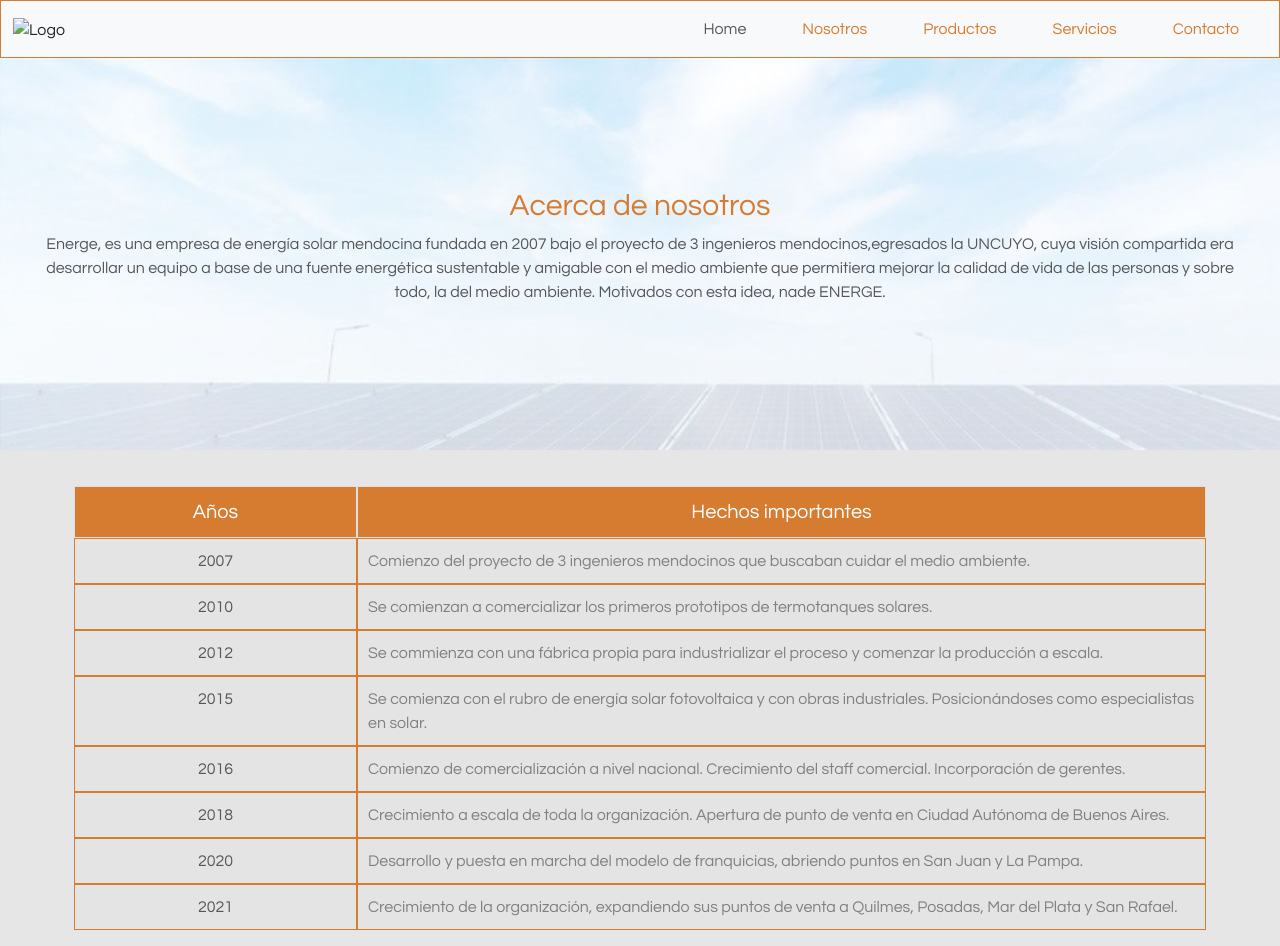
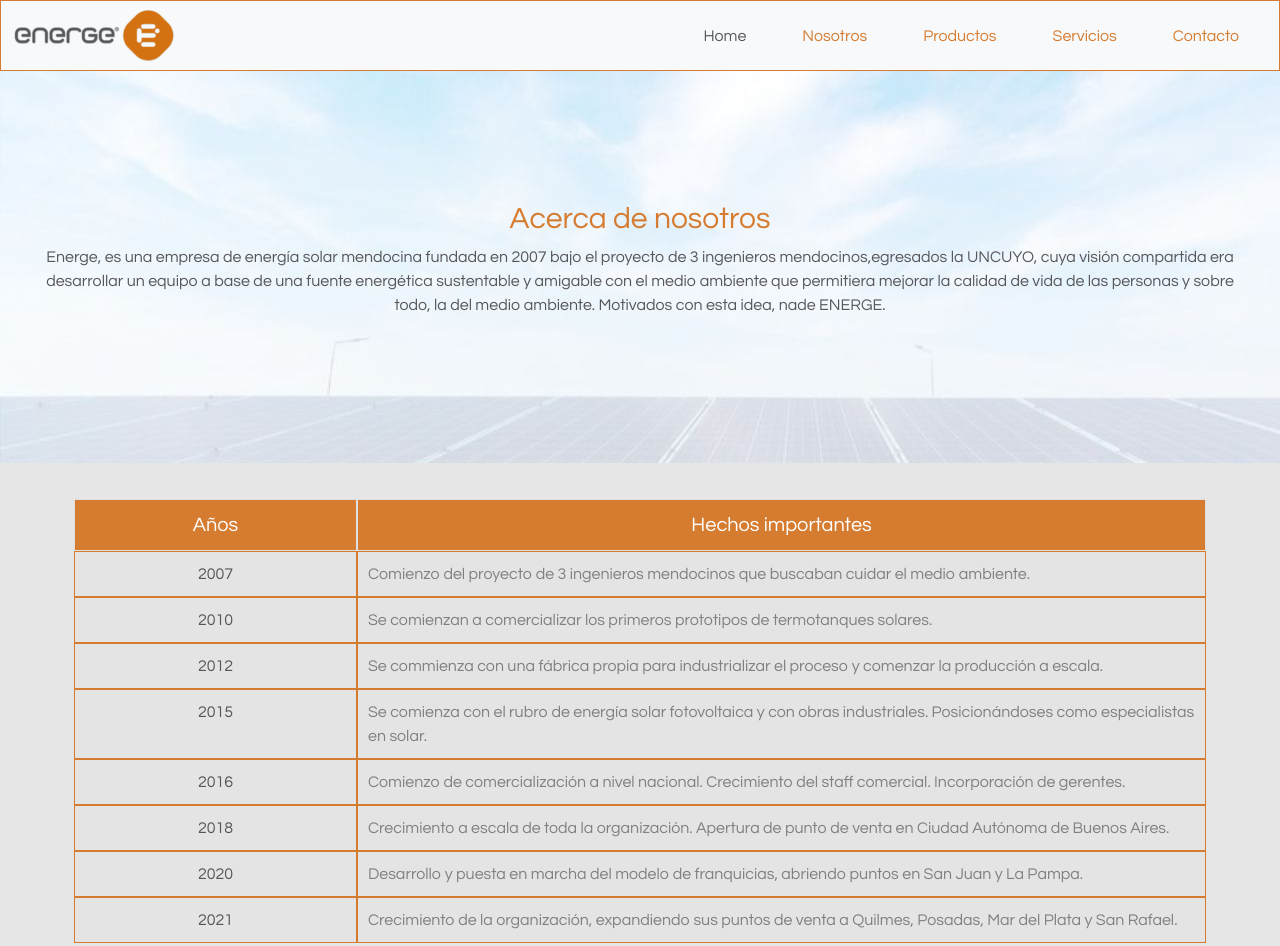
Before and after one commit to santiamm1/energewebsite, a plain HTML site: page pages/Nosotros.html in a window 1280 px wide. Shown: the top 946 px of the page. Drawn offline with nearby package versions, Linux system fonts and the light colour scheme; files that its build step writes are made by us from their sources.

Commit message:
actualizacion de imagenes

```diff
--- a/pages/Nosotros.html
+++ b/pages/Nosotros.html
@@ -16,7 +16,7 @@
         <nav class="navbar navbar-expand-lg navbar-light bg-light">
             <div class="container-fluid">
                 <div class="header__logo">
-                    <img src="./img/logo.png" alt="Logo">
+                    <img src="../img/logo.png" alt="Logo">
                 </div>
             <button class="navbar-toggler" type="button" data-bs-toggle="collapse" data-bs-target="#navbarTogglerDemo02" aria-controls="navbarTogglerDemo02" aria-expanded="false" aria-label="Toggle navigation">
                 <span class="navbar-toggler-icon"></span>
```
